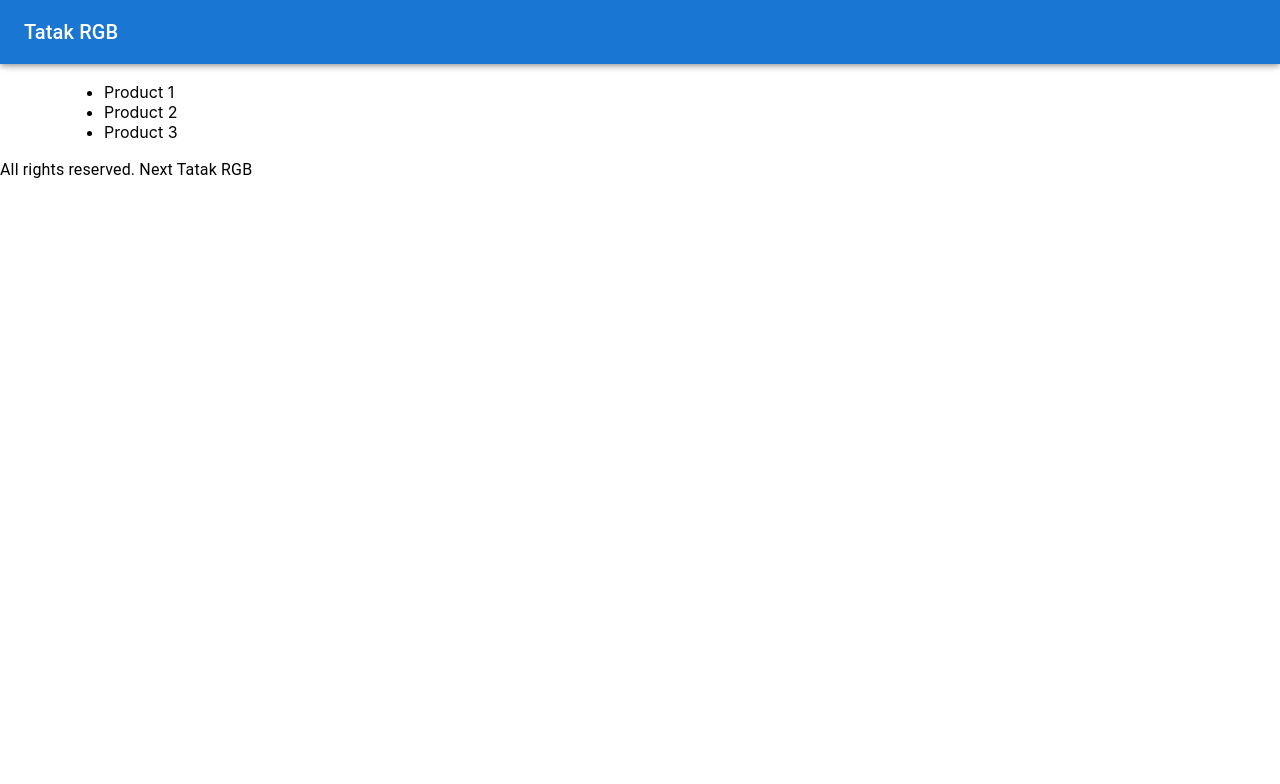
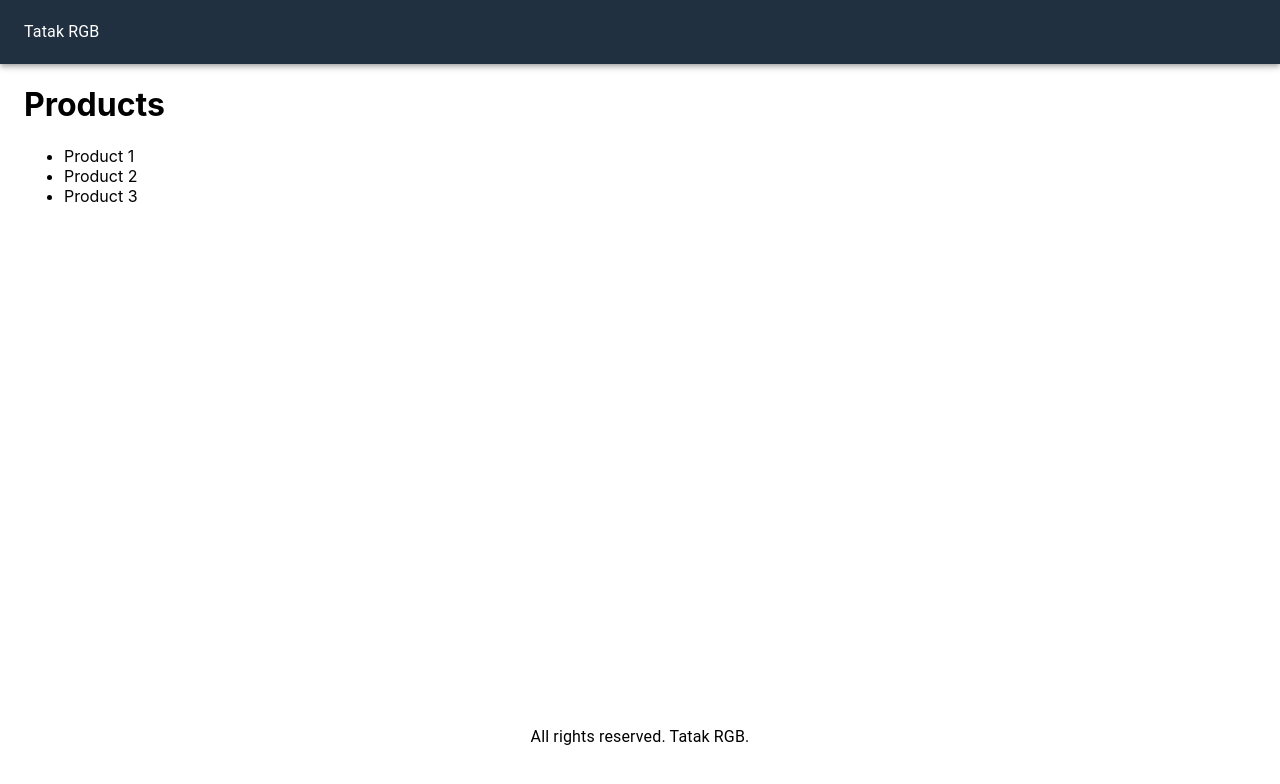
Before and after one commit to hackwebdev/tatakrgb-nextjs, a Next.js app: page / in a window 1280 px wide. Shown: the top 784 px of the page. Built offline with nearby package versions, Linux system fonts and the light colour scheme.

Commit message:
reset to material-ui/core

```diff
--- a/components/Layout.js
+++ b/components/Layout.js
@@ -1,21 +1,23 @@
 import React from 'react'
 import Head from 'next/head'
-import { AppBar, Toolbar, Typography, Container } from '@mui/material'
+import { AppBar, Toolbar, Typography, Container } from '@material-ui/core'
+import useStyles from '../utils/styles'
 
 export default function Layout({ children }) {
+  const classes = useStyles()
   return (
     <div>
       <Head>
         <title>Tatak RGB</title>
       </Head>
-      <AppBar position='fixed' color='primary'>
+      <AppBar position='static' className={classes.navbar}>
         <Toolbar>
-          <Typography variant='h6'>Tatak RGB</Typography>
+          <Typography>Tatak RGB</Typography>
         </Toolbar>
       </AppBar>
-      <Container>{children}</Container>
-      <footer>
-        <Typography>All rights reserved. Next Tatak RGB</Typography>
+      <Container className={classes.main}>{children}</Container>
+      <footer className={classes.footer}>
+        <Typography>All rights reserved. Tatak RGB.</Typography>
       </footer>
     </div>
   )
--- a/package.json
+++ b/package.json
@@ -8,9 +8,7 @@
     "start": "next start"
   },
   "dependencies": {
-    "@emotion/react": "^11.4.1",
-    "@emotion/styled": "^11.3.0",
-    "@mui/material": "^5.0.3",
+    "@material-ui/core": "^4.12.3",
     "next": "11.1.2",
     "react": "17.0.2",
     "react-dom": "17.0.2"
--- /dev/null
+++ b/utils/styles.js
@@ -0,0 +1,18 @@
+import { makeStyles } from '@material-ui/core'
+
+const useStyles = makeStyles({
+  navbar: {
+    backgroundColor: '#203040',
+    '& a': {
+      color: '#ffffff',
+      marginLeft: 10,
+    },
+  },
+  main: {
+    minHeight: '80vh',
+  },
+  footer: {
+    textAlign: 'center',
+  },
+})
+export default useStyles
```
Also changed, not shown: 2 other files (tests, documents, lock files or other folders).
